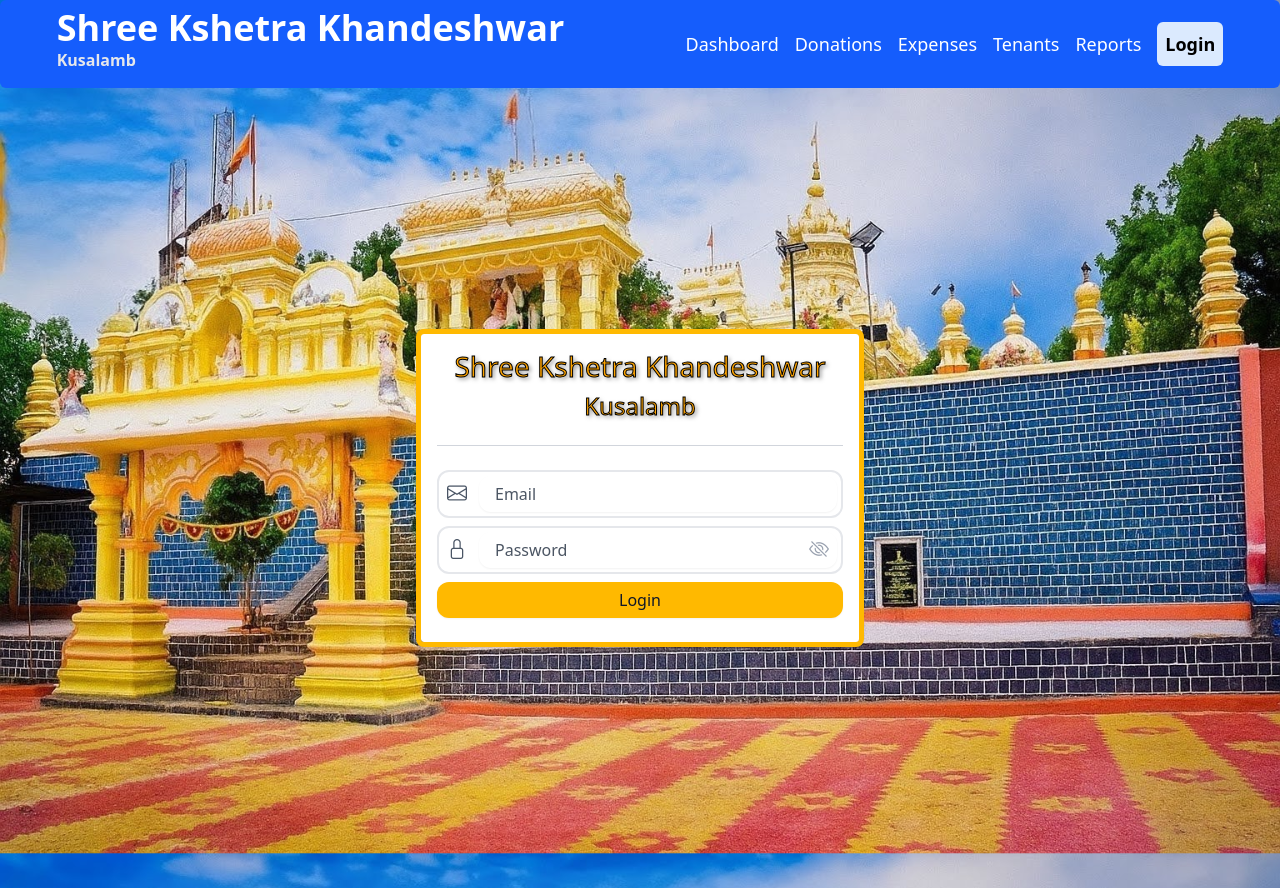
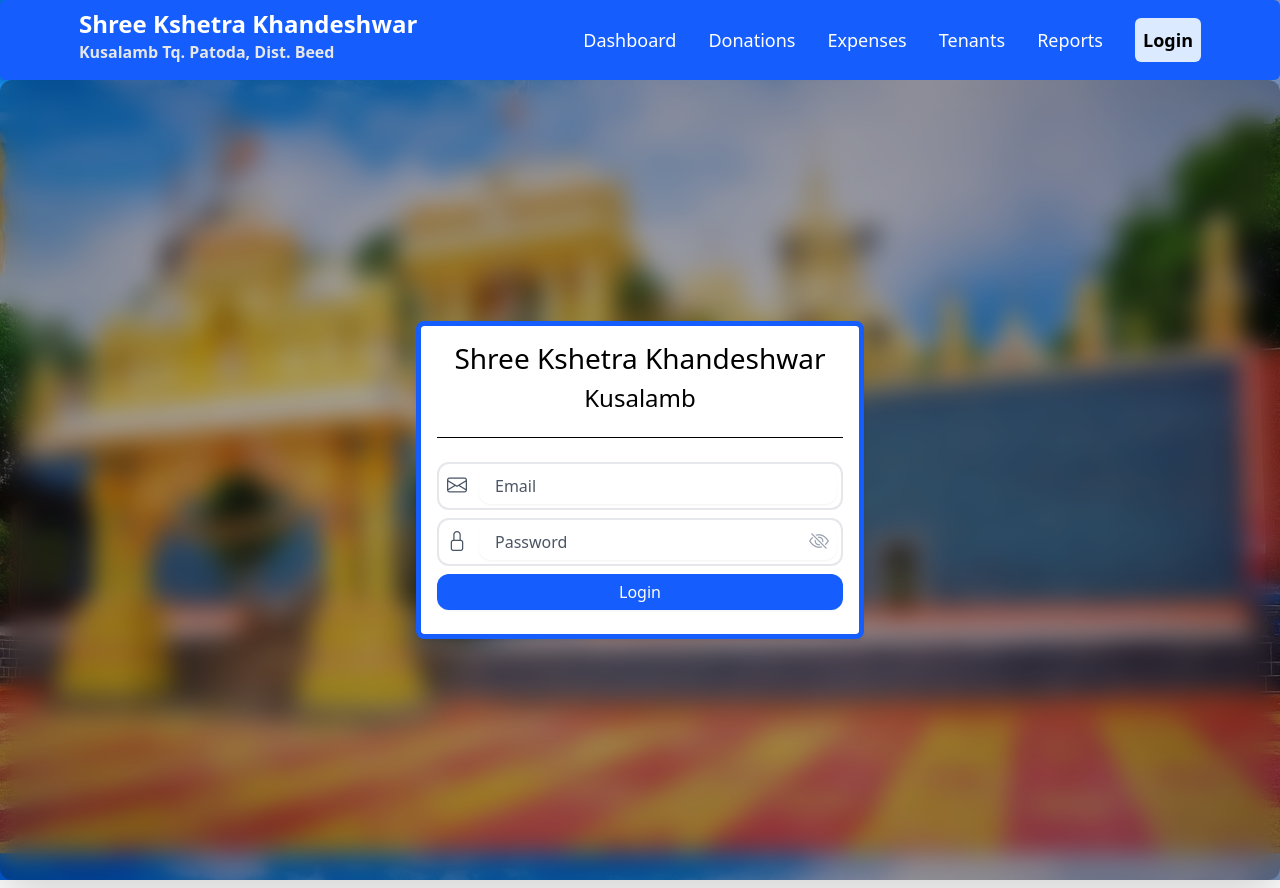
Before and after one commit to SerferDev007/K.Frontend, a React (Vite) app: page /login in a window 1280 px wide. Built offline with nearby package versions, Linux system fonts and the light colour scheme; a web font is replaced by a local one.

Commit message:
Refactor Login, FloatingNavbar, and ProfilePage components for improved styling and UI consistency

```diff
--- a/src/components/Auth/Login.tsx
+++ b/src/components/Auth/Login.tsx
@@ -42,24 +42,24 @@ const Login = () => {
   };
 
   return (
-    <div className="flex items-center justify-center min-h-screen py-10">
+    <div className="w-full flex justify-center ">
       <form
         onSubmit={handleLogin}
-        className="md:px-8 w-full max-w-md p-3 rounded-lg border-5 border-amber-400
+        className="md:px-8 w-full max-w-md p-3 rounded-lg border-5 border-blue-600
         bg-white dark:bg-neutral-900
         text-gray-900 dark:text-gray-100
         shadow-sm"
       >
         <div className="text-center">
-          <h3 className="dark:text-white font-bold text-2xl head-text-shadow head-text-stroke">
+          <h3 className="text-black dark:text-white font-bold text-2xl">
             Shree Kshetra Khandeshwar
           </h3>
-          <h4 className="dark:text-white font-bold text-2xl head-text-shadow head-text-stroke">
+          <h4 className="text-black dark:text-white font-bold text-2xl">
             Kusalamb
           </h4>
         </div>
 
-        <div className="w-full h-px bg-gray-300 my-4" />
+        <div className="w-full h-px bg-black my-4" />
 
         {/* Email */}
         <div className="relative flex items-center mt-2 mb-2 border-2 rounded-xl border-gray-200">
@@ -99,7 +99,7 @@ const Login = () => {
           <Button
             type="submit"
             disabled={loading}
-            className="w-full !rounded-xl bg-amber-400 hover:bg-orange-400 text-gray-900 disabled:cursor-not-allowed"
+            className="w-full !rounded-xl bg-blue-600 hover:bg-blue-400 text-white disabled:cursor-not-allowed"
           >
             {loading ? "Logging in..." : "Login"}
           </Button>
--- a/src/components/UI/FloatingNavbar.tsx
+++ b/src/components/UI/FloatingNavbar.tsx
@@ -101,15 +101,16 @@ export const FloatingNav = ({
       >
         <div className="mt-2">
           <p className="font-bold flex flex-col">
-            <span className="text-4xl text-white">
+            <span className="text-2xl text-white">
               Shree Kshetra Khandeshwar
             </span>
-            <span className="text-gray-200">Kusalamb</span>
+            <span className="text-gray-200">
+              Kusalamb Tq. Patoda, Dist. Beed
+            </span>
           </p>
         </div>
         <div>
           <div className="flex">
-            {" "}
             {/* Nav items */}
             {navItems.map((item) => (
               <NavLink
@@ -117,7 +118,7 @@ export const FloatingNav = ({
                 to={item.link}
                 className={({ isActive }) =>
                   cn(
-                    "p-2  rounded-sm text-white hover:text-neutral-500 dark:text-neutral-50 dark:hover:text-neutral-300 flex items-center space-x-1 no-underline",
+                    "p-2 me-3 rounded-sm text-white hover:text-neutral-500 dark:text-neutral-50 dark:hover:text-neutral-300 flex items-center space-x-1 no-underline",
                     isActive && "font-bold bg-blue-100 text-black rounded-md"
                   )
                 }
@@ -180,6 +181,7 @@ export const FloatingNav = ({
                 </div>
               )}
             </div>
+            <div></div>
           </div>
         </div>
       </motion.div>
--- a/src/index.css
+++ b/src/index.css
@@ -11,7 +11,7 @@
 }
 
 ::-webkit-scrollbar-thumb {
-  background-color: orange; /* blue scrollbar */
+  background-color: blue; /* blue scrollbar */
   border-radius: 10px; /* rounded edges */
 }
 
--- a/src/pages/LoginPage.tsx
+++ b/src/pages/LoginPage.tsx
@@ -2,13 +2,9 @@ import LoginForm from "@/components/Auth/Login";
 
 const LoginPage = () => {
   return (
-    <>
-      <div className="relative min-h-screen flex justify-center">
-        <div className="absolute w-full">
-          <LoginForm />
-        </div>
-      </div>
-    </>
+    <div className="flex items-center justify-center min-h-screen max-w-full sm:max-w-8xl bg-black/30 backdrop-blur-md rounded-xl shadow-lg ">
+      <LoginForm />
+    </div>
   );
 };
 
--- a/src/pages/ProfilePage.tsx
+++ b/src/pages/ProfilePage.tsx
@@ -4,12 +4,12 @@ import { useNavigate } from "react-router-dom";
 const Profile = () => {
   const navigate = useNavigate();
   return (
-    <div className="flex flex-col items-center justify-center w-full h-screen mx-auto border !border-white/30 bg-black/20 backdrop-blur-md rounded-xl shadow-lg p-4 !my-4">
-      <div className="bg-amber-300  text-2xl font-bold w-1/2 h-9 text-center rounded-2xl">
+    <div className="flex flex-col items-center justify-center min-h-screen max-w-full sm:max-w-8xl bg-black/30 backdrop-blur-md rounded-xl shadow-lg ">
+      <div className="bg-blue-200  text-2xl font-bold w-1/2 h-9 text-center rounded-2xl">
         Page Under Development
       </div>
       <Button
-        className="m-4 !rounded-2xl font-bold"
+        className="m-4 !rounded-2xl font-bold bg-blue-600 hover:bg-blue-400"
         onClick={() => navigate(`/`)}
       >
         GoTo Dashboard
```
